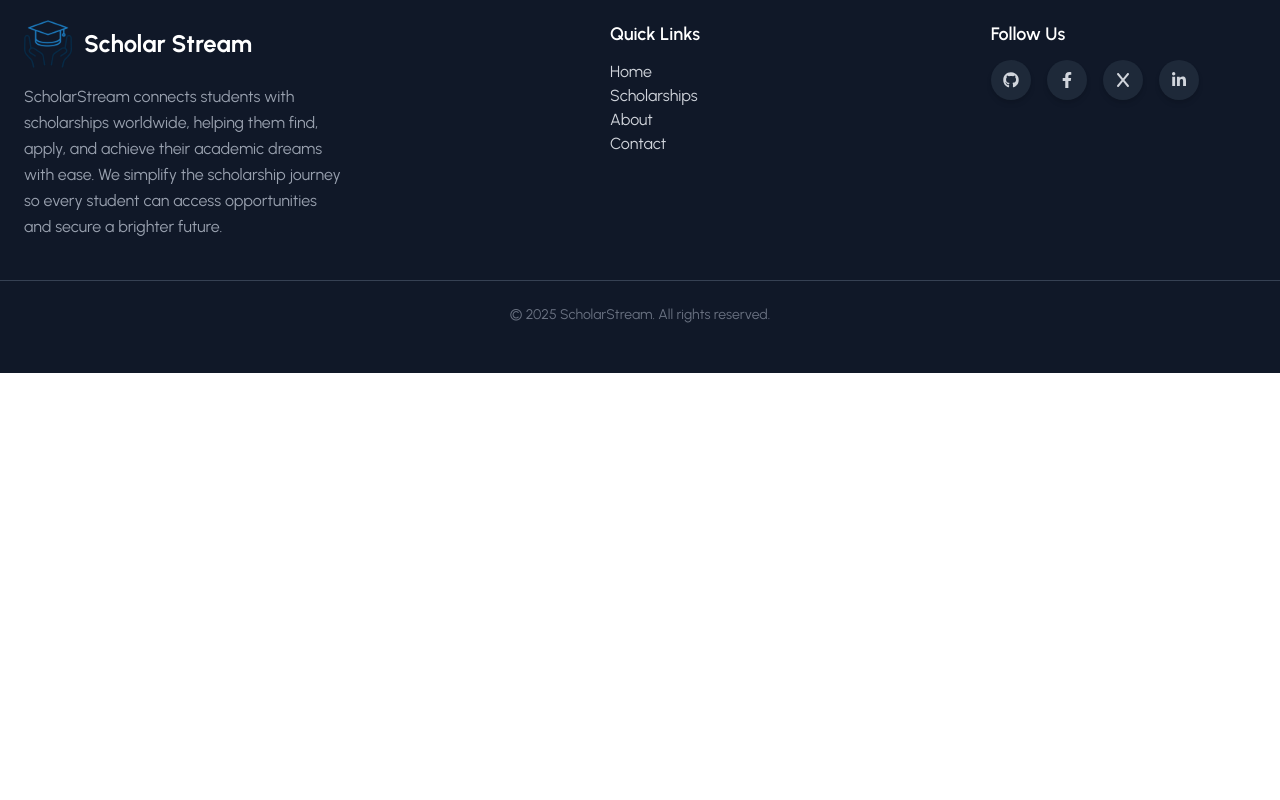
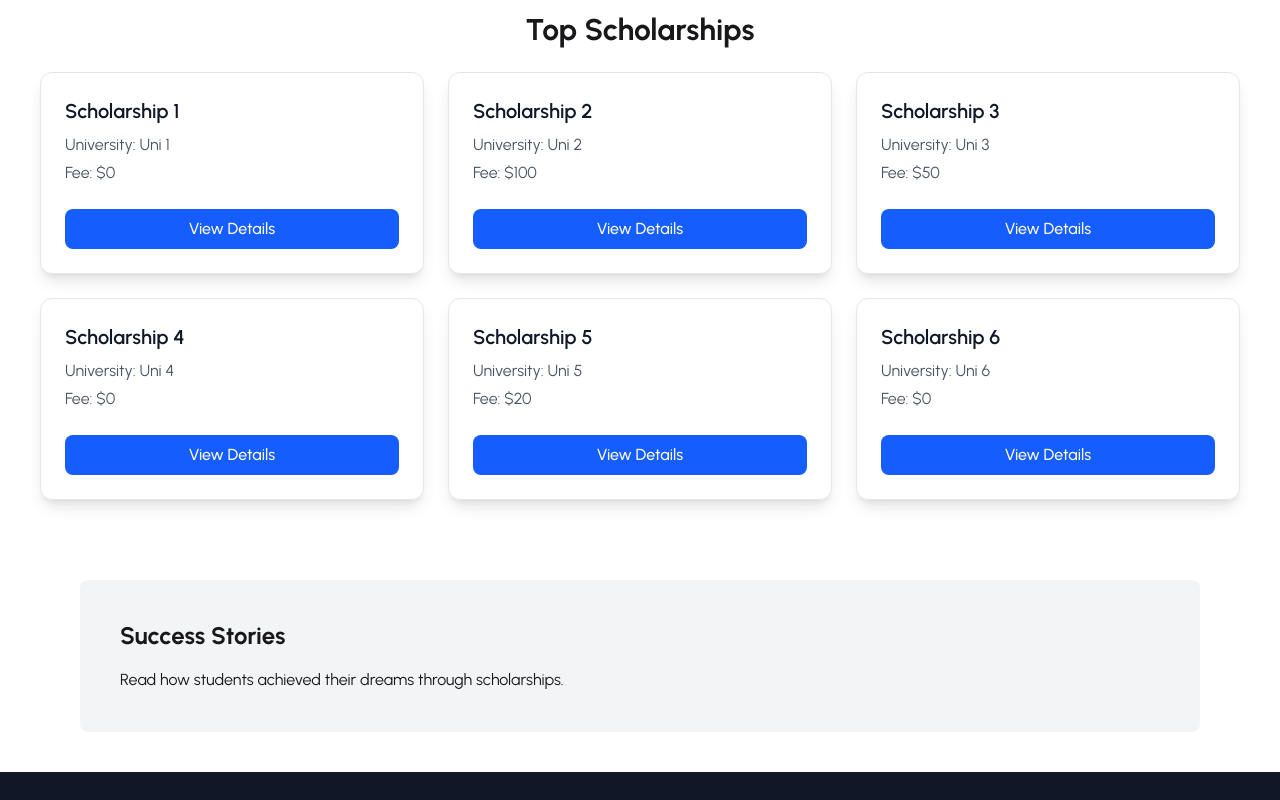
Before and after one commit to imjhrakib/scholar-stream-client, a React (Vite) app: page / in a window 1280 px wide. Shown: the part 660-1460 px from the top of the page. Before the commit the page ends 1033 px from the top, so only its background shows below. Built offline with nearby package versions, Linux system fonts and the light colour scheme; no server answers.

Commit message:
added topScholarships

```diff
--- a/src/components/ui/ScholarshipCard.jsx
+++ b/src/components/ui/ScholarshipCard.jsx
@@ -1,27 +1,30 @@
 import React from "react";
-import SecondaryBtn from "./SecondaryBtn";
+import { motion } from "framer-motion";
 
-const ScholarShipCard = () => {
+const ScholarshipCard = ({ scholarship }) => {
   return (
-    <div className="card bg-base-100 w-96 shadow-sm">
-      <figure>
-        <img
-          src="https://img.daisyui.com/images/stock/photo-1606107557195-0e29a4b5b4aa.webp"
-          alt="Shoes"
-        />
-      </figure>
-      <div className="card-body">
-        <h2 className="card-title">Card Title</h2>
-        <p>
-          A card component has a figure, a body part, and inside body there are
-          title and actions parts
+    <motion.div
+      className="bg-white p-6 rounded-xl shadow-lg border border-gray-200 hover:shadow-2xl transition-shadow duration-300 flex flex-col justify-between"
+      whileHover={{ scale: 1.05 }}
+      transition={{ type: "spring", stiffness: 250 }}
+    >
+      {/* Scholarship Info */}
+      <div className="mb-4">
+        <h3 className="text-xl font-semibold text-gray-900 mb-2">
+          {scholarship.name}
+        </h3>
+        <p className="text-gray-600 mb-1">
+          University: {scholarship.university}
         </p>
-        <div className="card-actions justify-end">
-          <SecondaryBtn btnText={"View Details"}></SecondaryBtn>
-        </div>
+        <p className="text-gray-600 mb-2">Fee: ${scholarship.fee}</p>
       </div>
-    </div>
+
+      {/* Button */}
+      <button className="mt-auto bg-blue-600 text-white px-5 py-2 rounded-lg font-medium hover:bg-blue-700 transition-colors">
+        View Details
+      </button>
+    </motion.div>
   );
 };
 
-export default ScholarShipCard;
+export default ScholarshipCard;
--- a/src/pages/Home/Banner/Banner.jsx
+++ b/src/pages/Home/Banner/Banner.jsx
@@ -1,30 +1,51 @@
 import React from "react";
 import { BiSearch } from "react-icons/bi";
-import SecondaryBtn from "../../../components/ui/SecondaryBtn";
+import { motion } from "framer-motion";
 
 const Banner = () => {
   return (
     <section className="relative overflow-hidden bg-gradient-to-br from-[#F8FAFF] to-[#EEF3FF] py-28">
+      {/* Background radial gradient */}
       <div className="absolute inset-0 pointer-events-none opacity-40 bg-[radial-gradient(circle_at_30%_20%,rgba(56,189,248,0.25),transparent_60%)]"></div>
 
       <div className="max-w-6xl mx-auto px-6 text-center relative z-10">
-        <h1 className="text-4xl md:text-6xl font-extrabold text-slate-900 leading-tight">
+        {/* Title */}
+        <motion.h1
+          className="text-4xl md:text-6xl font-extrabold text-slate-900 leading-tight"
+          initial={{ opacity: 0, y: 50 }}
+          animate={{ opacity: 1, y: 0 }}
+          transition={{ duration: 0.8 }}
+        >
           Find the Perfect Scholarship
           <span className="text-blue-600"> for Your Future</span>
-        </h1>
+        </motion.h1>
 
-        <p className="text-lg md:text-xl text-slate-600 mt-5 max-w-2xl mx-auto leading-relaxed">
+        {/* Description */}
+        <motion.p
+          className="text-lg md:text-xl text-slate-600 mt-5 max-w-2xl mx-auto leading-relaxed"
+          initial={{ opacity: 0, y: 30 }}
+          animate={{ opacity: 1, y: 0 }}
+          transition={{ duration: 0.8, delay: 0.3 }}
+        >
           Access thousands of verified scholarships tailored to your academic
           achievements, skills, and financial needs—all in one trusted platform.
-        </p>
+        </motion.p>
 
-        <button className="mt-10 inline-flex items-center gap-2 bg-blue-600 text-white px-8 py-3 md:px-10 md:py-4 rounded-xl text-lg font-semibold shadow-lg hover:bg-blue-700 hover:shadow-xl transition-all">
+        {/* Search Button */}
+        <motion.button
+          className="mt-10 inline-flex items-center gap-2 bg-blue-600 text-white px-8 py-3 md:px-10 md:py-4 rounded-xl text-lg font-semibold shadow-lg hover:bg-blue-700 hover:shadow-xl transition-all"
+          whileHover={{ scale: 1.05 }}
+          whileTap={{ scale: 0.95 }}
+          initial={{ opacity: 0, y: 20 }}
+          animate={{ opacity: 1, y: 0 }}
+          transition={{ duration: 0.8, delay: 0.6 }}
+        >
           <BiSearch size={22} />
           Search Scholarship
-        </button>
+        </motion.button>
       </div>
 
-      {/* Decorative circles (professional vibe) */}
+      {/* Decorative circles */}
       <div className="absolute -bottom-10 -left-10 w-48 h-48 bg-blue-200/30 rounded-full blur-2xl"></div>
       <div className="absolute -top-10 -right-10 w-56 h-56 bg-blue-300/20 rounded-full blur-3xl"></div>
     </section>
--- a/src/pages/Home/Home/Home.jsx
+++ b/src/pages/Home/Home/Home.jsx
@@ -1,14 +1,15 @@
 import React from "react";
 import Banner from "../Banner/Banner";
-import ScholarShipCard from "../../../components/ui/ScholarshipCard";
-import TopScholarship from "../TopScholarship/TopScholarship";
-import Loading from "../../../components/ui/Loading";
+
+import TopScholarship from "./TopScholarship";
+import SuccessStories from "./SuccessStories";
 
 const Home = () => {
   return (
     <div>
       <Banner></Banner>
-      {/* <TopScholarship></TopScholarship> */}
+      <TopScholarship></TopScholarship>
+      <SuccessStories></SuccessStories>
     </div>
   );
 };
--- /dev/null
+++ b/src/pages/Home/Home/SuccessStories.jsx
@@ -0,0 +1,22 @@
+import React from "react";
+import { motion } from "framer-motion";
+const SuccessStories = () => {
+  return (
+    <div>
+      <div className="space-y-20 px-6 lg:px-20 py-10">
+        {/* Success Stories */}
+        <motion.section
+          className="bg-gray-100 p-10 rounded-lg space-y-4"
+          initial={{ opacity: 0, x: -100 }}
+          animate={{ opacity: 1, x: 0 }}
+          transition={{ duration: 0.8 }}
+        >
+          <h2 className="text-2xl font-bold">Success Stories</h2>
+          <p>Read how students achieved their dreams through scholarships.</p>
+        </motion.section>
+      </div>
+    </div>
+  );
+};
+
+export default SuccessStories;
--- /dev/null
+++ b/src/pages/Home/Home/TopScholarship.jsx
@@ -0,0 +1,35 @@
+import React from "react";
+import ScholarshipCard from "../../../components/ui/ScholarshipCard";
+import { motion } from "framer-motion";
+
+const TopScholarship = () => {
+  const scholarships = [
+    { name: "Scholarship 1", university: "Uni 1", fee: 0 },
+    { name: "Scholarship 2", university: "Uni 2", fee: 100 },
+    { name: "Scholarship 3", university: "Uni 3", fee: 50 },
+    { name: "Scholarship 4", university: "Uni 4", fee: 0 },
+    { name: "Scholarship 5", university: "Uni 5", fee: 20 },
+    { name: "Scholarship 6", university: "Uni 6", fee: 0 },
+  ];
+
+  return (
+    <div className="p-10">
+      <h2 className="text-3xl text-center font-bold mb-6">Top Scholarships</h2>
+      <div className="grid grid-cols-1 md:grid-cols-3 gap-6">
+        {scholarships.map((s, i) => (
+          <motion.div
+            key={i}
+            initial={{ opacity: 0, y: 50 }}
+            whileInView={{ opacity: 1, y: 0 }}
+            viewport={{ amount: 0.3 }}
+            transition={{ duration: 0.6, delay: i * 0.2 }}
+          >
+            <ScholarshipCard scholarship={s} />
+          </motion.div>
+        ))}
+      </div>
+    </div>
+  );
+};
+
+export default TopScholarship;
--- a/src/pages/Home/TopScholarship/TopScholarship.jsx
+++ /dev/null
@@ -1,12 +0,0 @@
-import React from "react";
-import ScholarShipCard from "../../../components/ui/ScholarshipCard";
-
-const TopScholarship = () => {
-  return (
-    <div>
-      <ScholarShipCard></ScholarShipCard>
-    </div>
-  );
-};
-
-export default TopScholarship;
```
